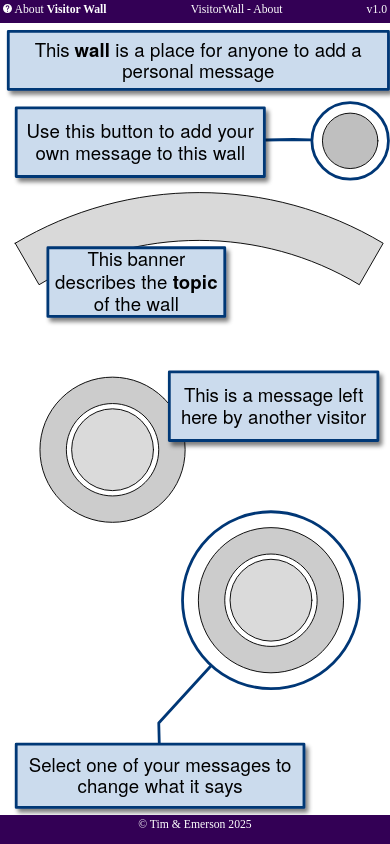
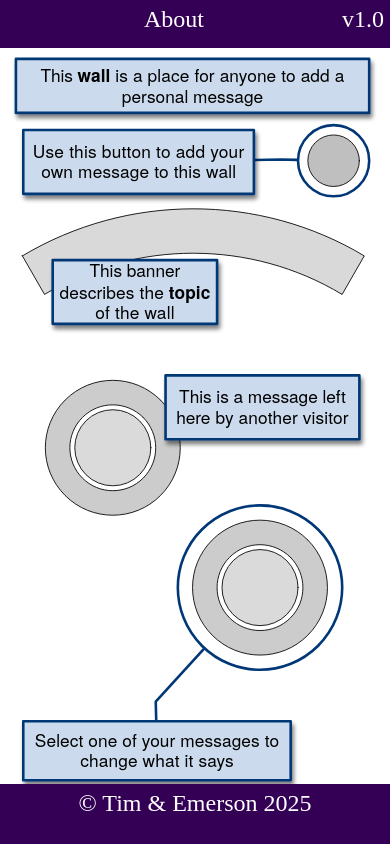
Before and after one commit to timcoffman/visitor-wall, a Django app: page /visitor/about in a window 390 px wide. Run offline with Django 5.2, Linux system fonts and the light colour scheme.

Commit message:
adjust formatting for phone devices

```diff
--- a/visitorapp/static/visitorapp/page.css
+++ b/visitorapp/static/visitorapp/page.css
@@ -10,11 +10,20 @@
 	}
 }
 
+@media (max-width: 600px) {
+	.wide-only {
+		display: none;
+	}
+}
+
+html {
+	--bg-frame: #305;
+	--fg-frame: white;
+	font-size: 18pt;
+}
+
 body {
 	overflow: hidden ;
-	--bg-frame: #305;
-	--fg-frame: white;
-	font-size: 3vmin;
 }
 
 body > * {
--- a/visitorapp/templates/visitorapp/about.html
+++ b/visitorapp/templates/visitorapp/about.html
@@ -10,8 +10,11 @@
 	<link rel="stylesheet" href="{% static 'visitorapp/about.css' %}">
 {% endblock %}
 
+{% block back %}
+{% endblock %}
+
 {% block header %}
-	{{ block.super }} - About
+	<span class="wide-only">{{ block.super }} -</span> About
 {% endblock %}
 
 {% block main %}
--- a/visitorapp/templates/visitorapp/index.html
+++ b/visitorapp/templates/visitorapp/index.html
@@ -11,7 +11,7 @@
 {% endblock %}
 
 {% block header %}
-	{{ block.super }} - All Walls
+	<span class="wide-only">{{ block.super }} -</span> All Walls
 {% endblock %}
 
 {% block main %}
--- a/visitorapp/templates/visitorapp/page.html
+++ b/visitorapp/templates/visitorapp/page.html
@@ -4,6 +4,7 @@
 <head>
 	<title>{% block title %}Visitor Wall{% endblock %}</title>
 	<meta charset="utf-8"/>
+	<meta name="viewport" content="width=device-width, initial-scale=1" />
 	{% block links %}
 	<link rel="stylesheet" href="{% static 'visitorapp/page.css' %}">
 	{% endblock %}
@@ -15,7 +16,7 @@
 		{% block back %}
 		<a href="{% url 'about' %}">
 			<img src="{% static 'visitorapp/326654_help_icon__light.svg' %}">
-			About <strong>Visitor Wall</strong>
+			About <strong class="wide-only">Visitor Wall</strong>
 		</a>
 		{% endblock %}
 	</div>
--- a/visitorapp/templates/visitorapp/wall.html
+++ b/visitorapp/templates/visitorapp/wall.html
@@ -12,7 +12,7 @@
 {% endblock %}
 
 {% block header %}
-	{{ block.super }} - {{ wall.name }}
+	<span class="wide-only">{{ block.super }} -</span> {{ wall.name }}
 {% endblock %}
 
 {% block main %}
```
